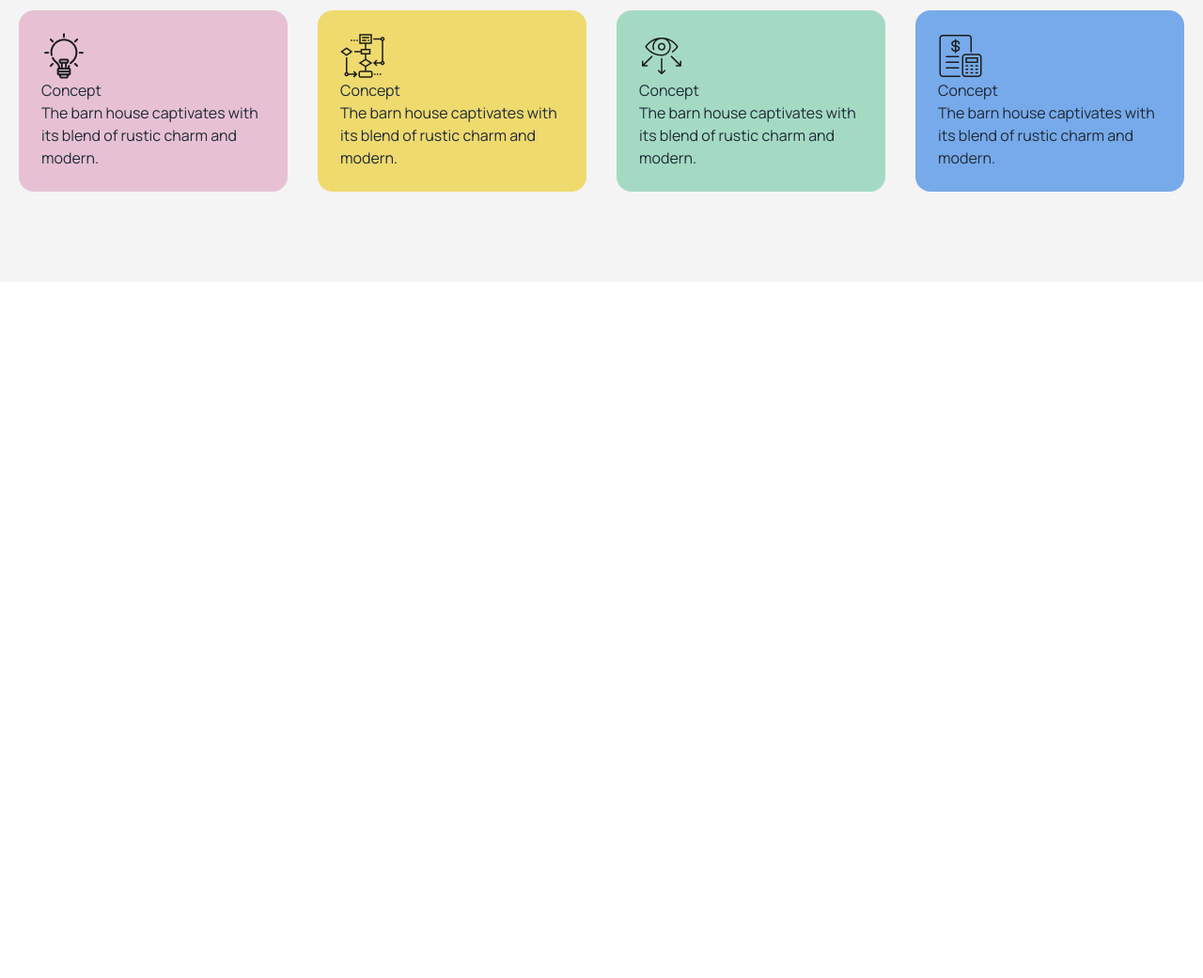
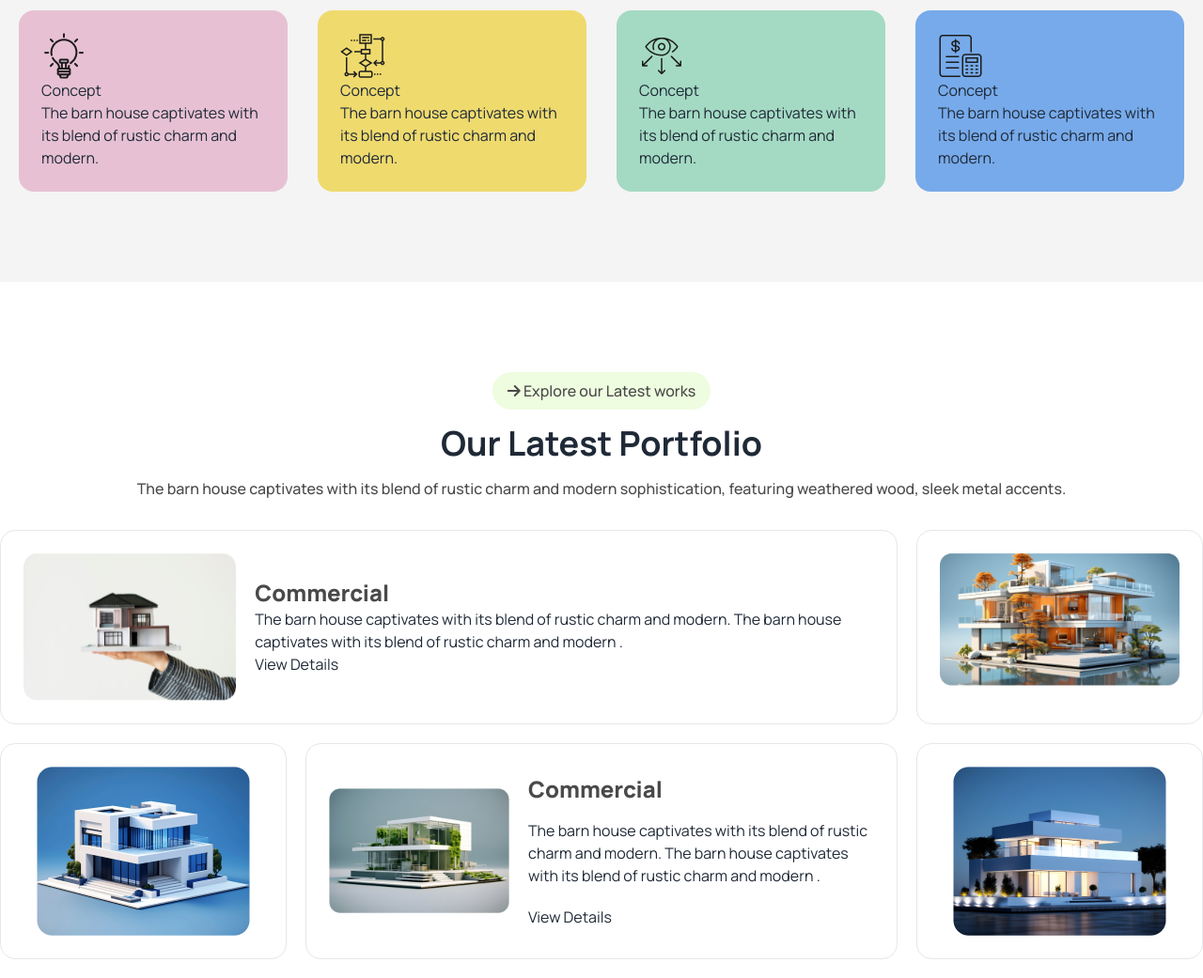
Before and after one commit to imrulhassanemon/builders-website, a plain HTML site: page index.html in a window 1280 px wide. Shown: the part 1615-2656 px from the top of the page at 94% size. Before the commit the page ends 1915 px from the top, so only its background shows below. Drawn offline with nearby package versions, Linux system fonts and the light colour scheme.

Commit message:
added our latest portfolio seciton

```diff
--- a/index.html
+++ b/index.html
@@ -19,7 +19,8 @@
                 'color-green':"#ABEF5F",
                 'color-gray':'#494949',
                 "color-light-green": 'rgba(171, 239, 95, 0.5)',
-                'color-light-gray': "#737373"
+                'color-light-gray': "#737373",
+                'light-green':'rgba(171, 239, 95, 0.2)',
               }
             }
           }
@@ -57,19 +58,16 @@
                         <li><a>Contact Us</a></li>
                     </ul>
                 </div>
-                    <div class="navbar-end">
+                <div class="navbar-end">
                         <div class="flex items-center gap-5  ">
                              <i class="fa-solid hidden lg:inline-block fa-magnifying-glass bg-[#e8e8e8] p-2.5 rounded-full"></i>
                             <i class="fa-solid hidden lg:inline-block fa-cart-shopping bg-[#e8e8e8] p-2.5 rounded-full"></i>
+                        </div>
                         <div class="">
-                            <a class="btn hidden lg:inline py-3 rounded-[32px] px-5 text-center bg-color-green text-2xl  ">Book Consult <i class="ml-[5px] px text-2xl  fa-solid fa-circle-arrow-right -rotate-45"></i> </a>
-
+                            <a class="btn hidden lg:inline py-3 rounded-[32px] px-5 text-center bg-color-green text-xl  ">Book Consult <i class=" text-xl  fa-solid fa-circle-arrow-right -rotate-45"></i> </a>
                         </div>
                             <i class=" m-2.5 lg:hidden  fa-solid fa-bars text-2xl"></i>
 
-
-                         </div>
-                    </div>
 
                 </div>
             </div>
@@ -166,6 +164,49 @@
                     </div>
                 </div>
         </section>
+        <!-- OUR LATEST PORTFOLIO  -->
+        <section class="container mx-auto max-sm:p-5 lg:mt-24">
+            <div class="text-center">
+                    <button class=" font-medium text-color-gray px-4 py-2 bg-light-green rounded-3xl mb-4"><i class="fa-solid fa-arrow-right"></i> Explore our Latest works</button>
+
+                <h1 class="text-4xl font-bold mb-4">Our Latest Portfolio</h1>
+                <p class="text-color-gray font-medium mb-4 lg:mb-8">The barn house captivates with its blend of rustic charm and modern sophistication, featuring weathered wood, sleek metal accents.</p>
+            </div>
+            <div class="grid lg:grid-cols-4 gap-5">
+                <div class="lg:flex items-center gap-5 border rounded-2xl p-6 lg:col-span-3">
+                    <div class="">
+                        <img class="max-sm:mb-6 lg:w-[350px] w-fit" src="assets/img1.png" alt="">
+                    </div>
+                    <div>
+                        <h4 class="lg:text-2xl text-[20px] font-extrabold text-color-gray">Commercial</h4>
+                        <p>The barn house captivates with its blend of rustic charm and modern. The barn house captivates with its blend of rustic charm and modern .</p>
+                        <button>View Details</button>
+                    </div>
+                </div>
+                <div class="border rounded-2xl p-6 lg:col-span-1 ">
+                    <img src="assets/img2.png" alt="">
+                </div>
+                <div class="border rounded-2xl p-6 lg:col-span-1 flex items-center justify-center">
+                    <img src="assets/img3.png" alt="">
+                </div>
+                <div class="lg:flex items-center gap-5 border rounded-2xl p-6 lg:col-span-2 ">
+                    <div class="lg:w-11/12">
+                        <img  class="max-sm:mb-6 max-sm:w-[400px] " src="assets/img4.png" alt="">
+                    </div>
+                    <div>
+                        <h4 class="lg:text-2xl text-[20px] font-extrabold text-color-gray">Commercial</h4>
+                        <p class="mt-4 mb-5">The barn house captivates with its blend of rustic charm and modern. The barn house captivates with its blend of rustic charm and modern .</p>
+                        <button>View Details</button>
+                    </div>
+                </div>
+                <div class="border rounded-2xl p-6 lg:col-span-1 flex items-center justify-center ">
+                    <img src="assets/img5.png" alt="">
+                </div>
+                <div>
+                    <img src="" alt="">
+                </div>
+            </div>
+        </section>
      </main>
      <!-- this is footer section  -->
       <footer></footer>
```
